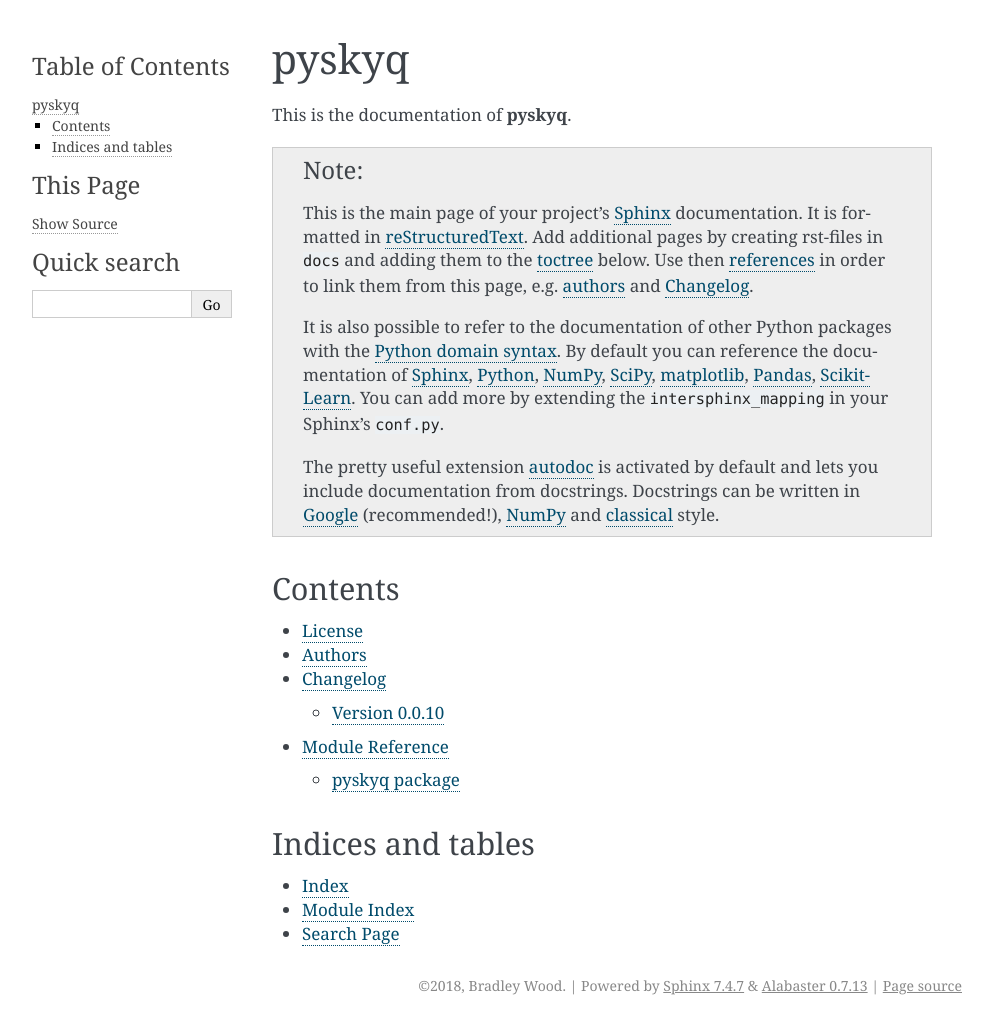
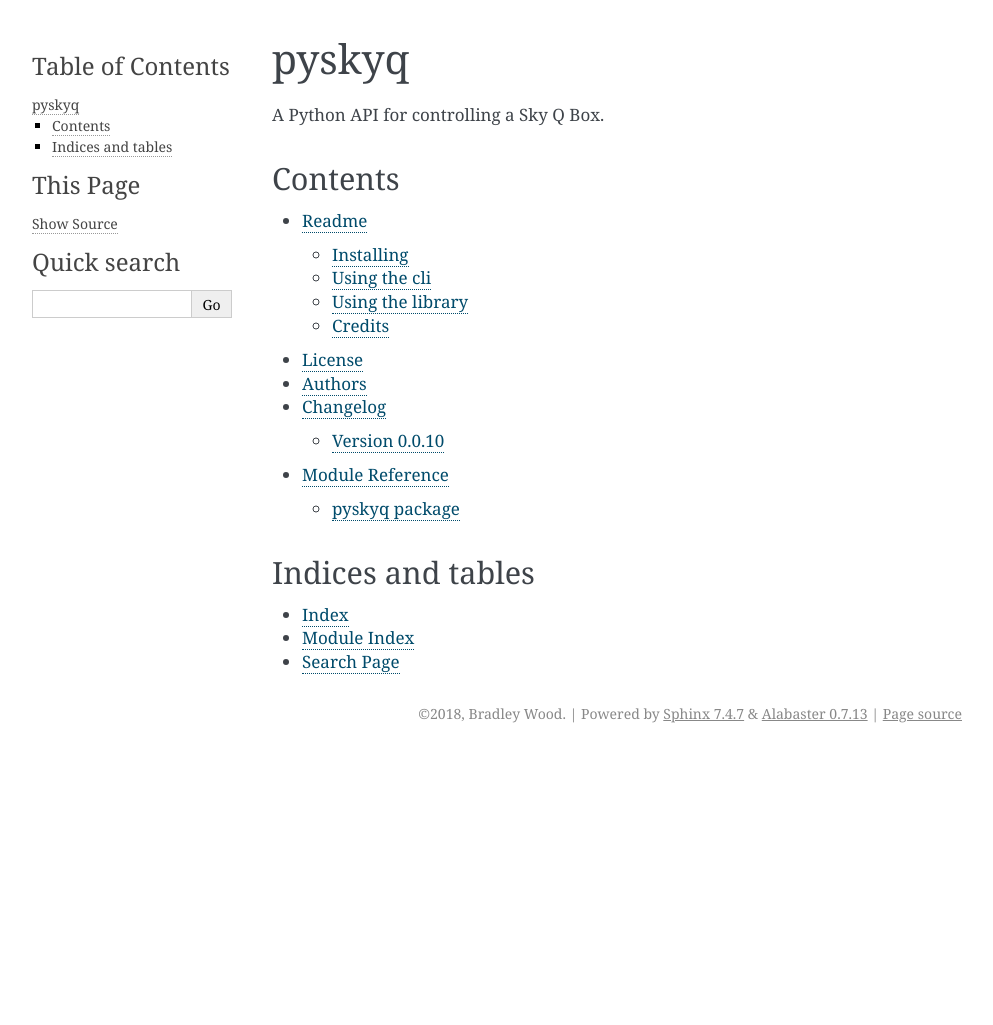
Before and after one commit to bradwood/pyskyq, a Sphinx documentation site: the page built from docs/index.rst, in a window 1280 px wide. Shown: the whole page, without its empty margins (148-1141 px from the left). Built offline with Sphinx 7.4.7, drawn with Linux system fonts in a browser that asks for light colours; after the commit the page ends 900 px from its top, so only the background shows below that.

Commit message:
added readthedocs.yml

```diff
--- a/README.rst
+++ b/README.rst
@@ -30,7 +30,7 @@
 
     pyskyq play
 
-See constants.py_ for a list of the commands that can be passed.
+This will press the "play" button on your Sky Q Remote. See constants.py_ for a list of the commands that can be passed.
 
 .. _constants.py: src/pyskyq/constants.py
 
--- a/docs/index.rst
+++ b/docs/index.rst
@@ -2,40 +2,7 @@
 pyskyq
 ======
 
-This is the documentation of **pyskyq**.
-
-.. note::
-
-    This is the main page of your project's `Sphinx <http://sphinx-doc.org/>`_
-    documentation. It is formatted in `reStructuredText
-    <http://sphinx-doc.org/rest.html>`__. Add additional pages by creating
-    rst-files in ``docs`` and adding them to the `toctree
-    <http://sphinx-doc.org/markup/toctree.html>`_ below. Use then
-    `references <http://sphinx-doc.org/markup/inline.html>`__ in order to link
-    them from this page, e.g. :ref:`authors <authors>` and :ref:`changes`.
-
-    It is also possible to refer to the documentation of other Python packages
-    with the `Python domain syntax
-    <http://sphinx-doc.org/domains.html#the-python-domain>`__. By default you
-    can reference the documentation of `Sphinx <http://sphinx.pocoo.org>`__,
-    `Python <http://docs.python.org/>`__, `NumPy
-    <http://docs.scipy.org/doc/numpy>`__, `SciPy
-    <http://docs.scipy.org/doc/scipy/reference/>`__, `matplotlib
-    <http://matplotlib.sourceforge.net>`__, `Pandas
-    <http://pandas.pydata.org/pandas-docs/stable>`__, `Scikit-Learn
-    <http://scikit-learn.org/stable>`__. You can add more by
-    extending the ``intersphinx_mapping`` in your Sphinx's ``conf.py``.
-
-    The pretty useful extension `autodoc
-    <http://www.sphinx-doc.org/en/stable/ext/autodoc.html>`__ is activated by
-    default and lets you include documentation from docstrings. Docstrings can
-    be written in `Google
-    <http://google.github.io/styleguide/pyguide.html#Comments>`__
-    (recommended!), `NumPy
-    <https://github.com/numpy/numpy/blob/master/doc/HOWTO_DOCUMENT.rst.txt>`__
-    and `classical
-    <http://www.sphinx-doc.org/en/stable/domains.html#info-field-lists>`__
-    style.
+A Python API for controlling a Sky Q Box.
 
 
 Contents
@@ -44,6 +11,7 @@
 .. toctree::
    :maxdepth: 2
 
+   Readme <readme>
    License <license>
    Authors <authors>
    Changelog <changelog>
--- /dev/null
+++ b/docs/readme.rst
@@ -0,0 +1,2 @@
+.. _readme:
+.. include:: ../README.rst
```
Also changed, not shown: .readthedocs.yml (added), 1 other file.
